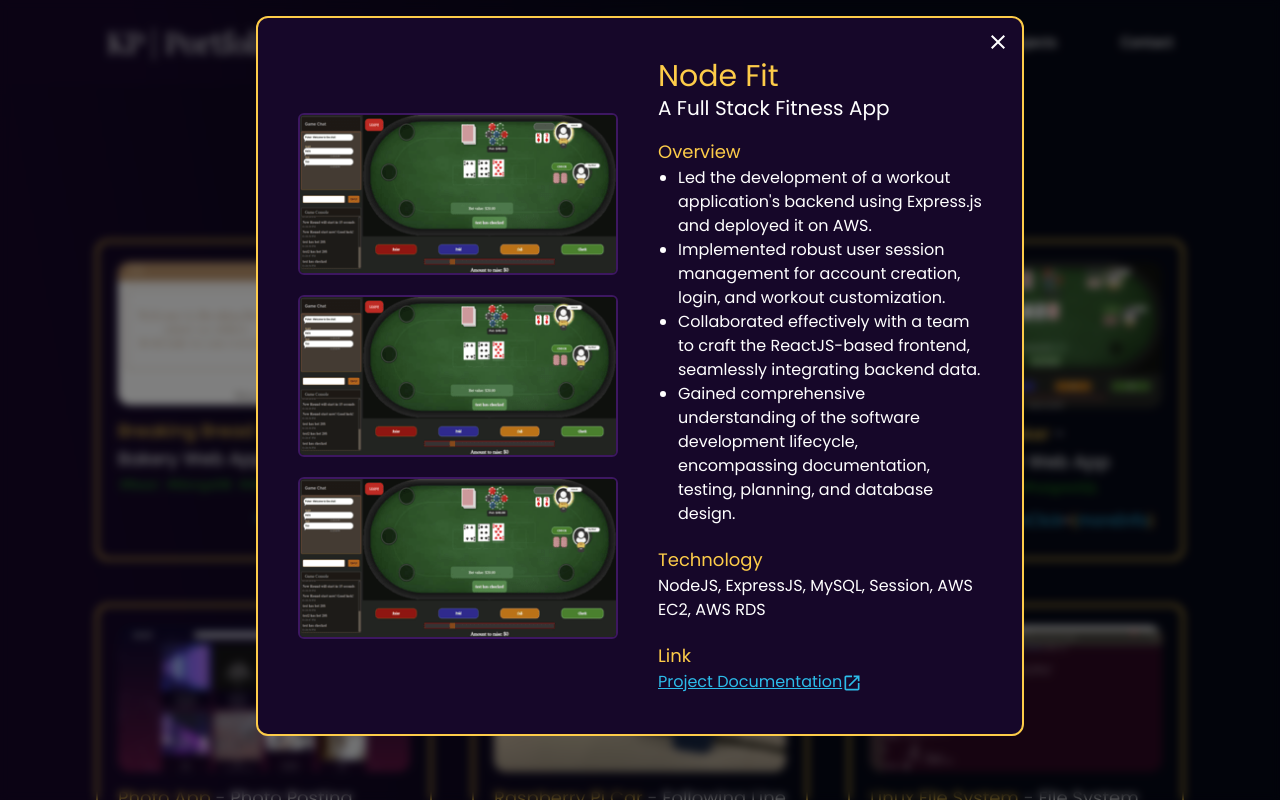
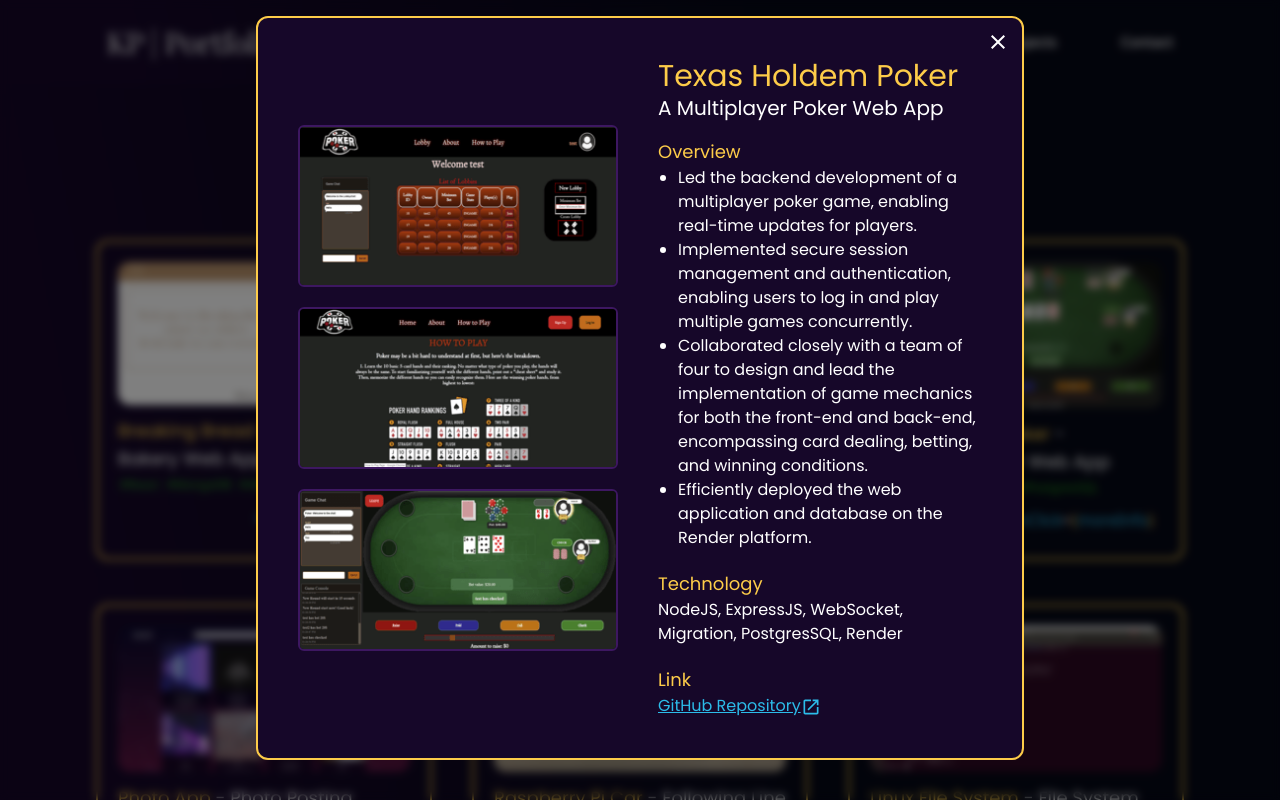
Before and after one commit to TotifyKH/kimheng-portfolio, a React (Vite) app: page / in a window 1280 px wide. Both pictures are taken after a click on the element 1016 px from the left and 1956 px from the top of the page. Shown: the part 1556-2356 px from the top of the page. Built offline with nearby package versions, Linux system fonts and the light colour scheme; no server answers.

Commit message:
Added 3 modals

```diff
--- a/src/components/projects/Poker.jsx
+++ b/src/components/projects/Poker.jsx
@@ -1,6 +1,7 @@
 import useMediaQuery from "../../hooks/useMediaQuery";
 import pokerImg from '../../assets/poker.png';
-
+import pokerImg2 from '../../assets/poker-2.png';
+import pokerImg3 from '../../assets/poker-3.png';
 import Modal from '@mui/material/Modal';
 import { useState } from 'react';
 import CloseIcon from '@mui/icons-material/Close';
@@ -47,27 +48,27 @@
       >
         <div style={isAboveMediumScreens ? style : mobileStyle} className='flex flex-col md:flex-row w-[90%] md:w-[60%]  p-10 border-yellow border-2 bg-dark-purple rounded-xl outline-none'>
           <div className='flex flex-col gap-5 justify-center items-center shrink-0'>
-            <img className='rounded-md border-2 border-purple' width='320px' src={pokerImg} />
-            <img className='rounded-md border-2 border-purple' width='320px' src={pokerImg} />
+            <img className='rounded-md border-2 border-purple' width='320px' src={pokerImg2} />
+            <img className='rounded-md border-2 border-purple' width='320px' src={pokerImg3} />
             <img className='rounded-md border-2 border-purple' width='320px' src={pokerImg} />
           </div>
           <div className='md:ml-10 mt-5 md:mt-0  flex flex-col font-poppins justify-center'>
-            <h2 className=' text-yellow text-3xl'>Node Fit</h2>
-            <h2 className='text-xl'>A Full Stack Fitness App</h2>
+            <h2 className=' text-yellow text-3xl'>Texas Holdem Poker</h2>
+            <h2 className='text-xl'>A Multiplayer Poker Web App</h2>
             <div className='mt-4'>
               <p className='text-lg text-yellow'>Overview</p>
               <div className='pl-5'>
                 <ul className="list-disc">
-                  <li>Led the development of a workout application's backend using Express.js and deployed it on AWS.</li>
-                  <li>Implemented robust user session management for account creation, login, and workout customization.</li>
-                  <li>Collaborated effectively with a team to craft the ReactJS-based frontend, seamlessly integrating backend data.</li>
-                  <li>Gained comprehensive understanding of the software development lifecycle, encompassing documentation, testing, planning, and database design.</li>
+                  <li>Led the backend development of a multiplayer poker game, enabling real-time updates for players.</li>
+                  <li>Implemented secure session management and authentication, enabling users to log in and play multiple games concurrently.</li>
+                  <li>Collaborated closely with a team of four to design and lead the implementation of game mechanics for both the front-end and back-end, encompassing card dealing, betting, and winning conditions.</li>
+                  <li>Efficiently deployed the web application and database on the Render platform.</li>
                 </ul>
               </div>
               <p className='mt-5 text-lg text-yellow'>Technology</p>
-              <p>NodeJS, ExpressJS, MySQL, Session, AWS EC2, AWS RDS</p>
+              <p>NodeJS, ExpressJS, WebSocket, Migration, PostgresSQL, Render</p>
               <p className='mt-5 text-lg text-yellow'>Link</p>
-              <a href='https://docs.google.com/document/d/1Q_at0HnZfNOq3IssGkMxii56bL5OTIoDfD5Eu7bdmjw/edit' target="_blank" className="underline text-blue">Project Documentation<span><OpenInNewIcon fontSize='small' /> </span></a>
+              <a href='https://github.com/csc-667-fall-2022-sfsu-roberts/term-project-team-pcarkpab' target="_blank" className="underline text-blue">GitHub Repository<span><OpenInNewIcon fontSize='small' /> </span></a>
             </div>
           </div>
           <CloseIcon className='hover:cursor-pointer absolute top-3 right-3 ' onClick={handleClose} />
```
Also changed, not shown: src/assets/poker-2.png (added), src/assets/poker-3.png (added).
